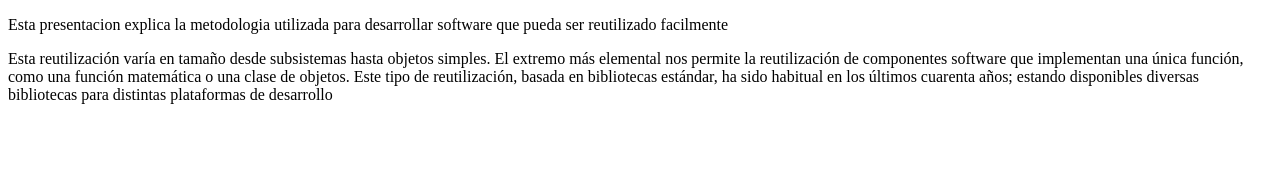
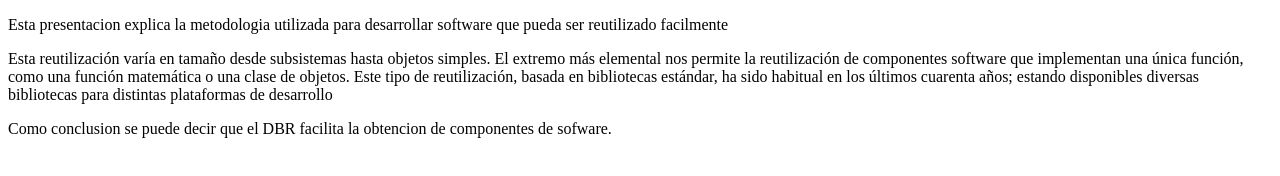
Before and after one commit to LastPlatypus/ejercicio2, a plain HTML site: page Desarrollo basado en Reuso.html in a window 1280 px wide. Drawn offline with Linux system fonts and the light colour scheme.

Commit message:
Edicion por Rep. remoto

```diff
--- a/Desarrollo basado en Reuso.html
+++ b/Desarrollo basado en Reuso.html
@@ -6,5 +6,6 @@
 	<body>
 	<p>Esta presentacion explica la metodologia utilizada para desarrollar software que pueda 		ser reutilizado facilmente <p>
 	<p>Esta reutilización varía en tamaño desde subsistemas hasta objetos simples. El extremo más elemental nos permite la reutilización de componentes software que implementan una única función, como una función matemática o una clase de objetos. Este tipo de reutilización, basada en bibliotecas estándar, ha sido habitual en los últimos cuarenta años; estando disponibles diversas bibliotecas para distintas plataformas de desarrollo<p>
+	<p>Como conclusion se puede decir que el DBR facilita la obtencion de componentes de sofware. <p>
   	</body>
 </html>
```
